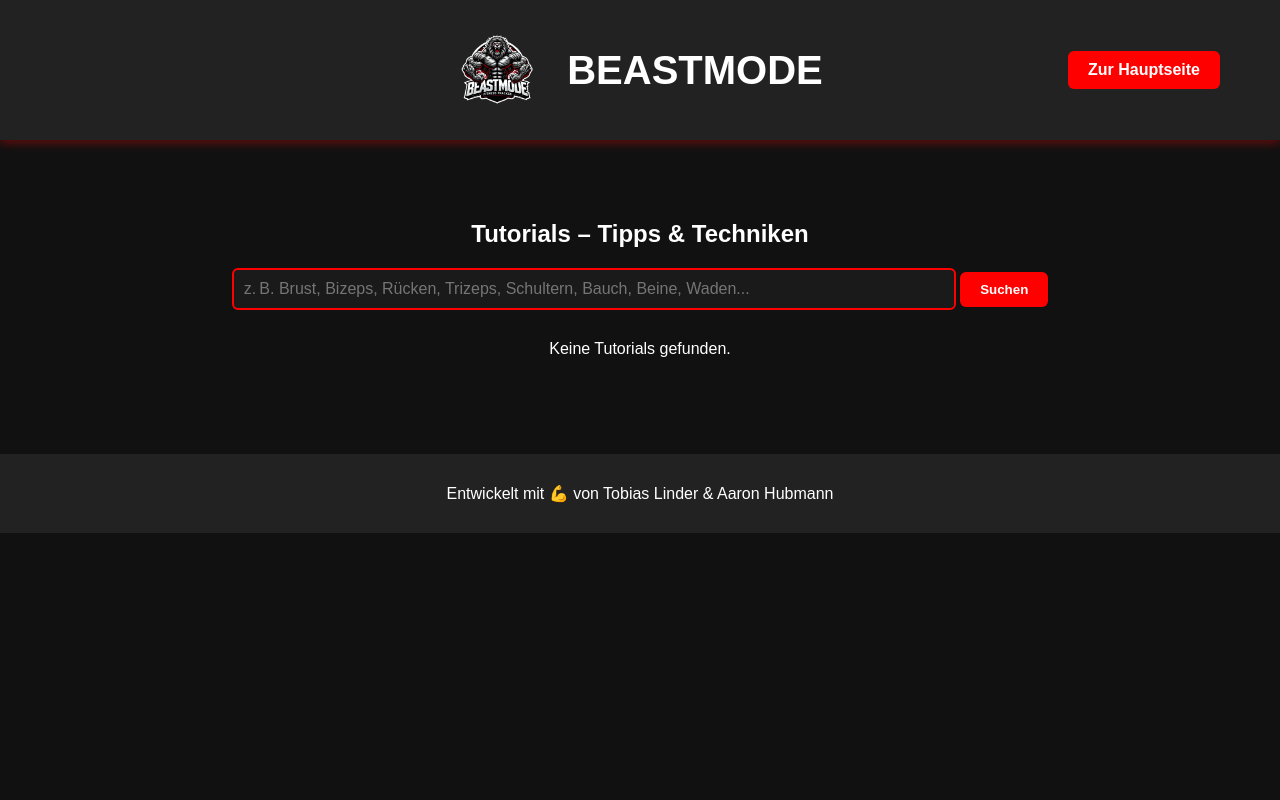
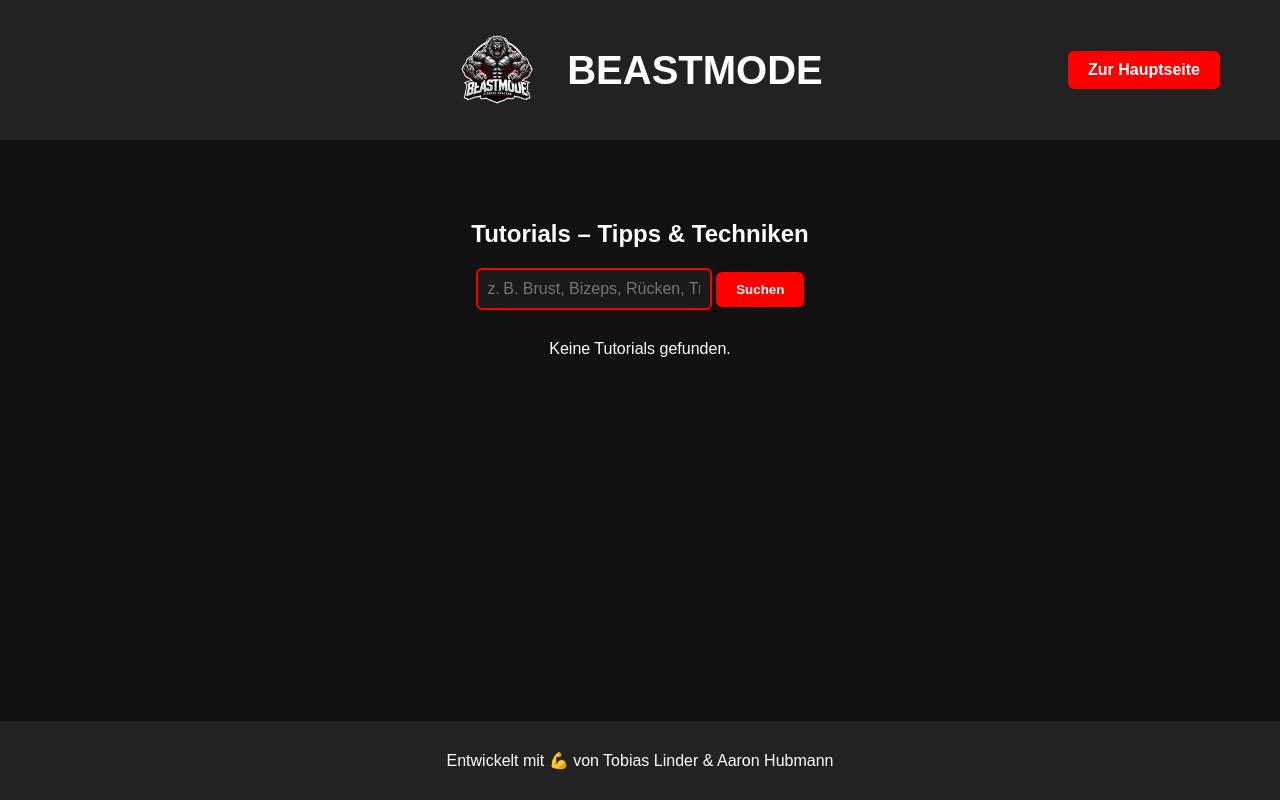
Before and after one commit to Linder419/BeastMode, a PHP site: page /tutorial.php in a window 1280 px wide. Run offline with PHP 8.4, Linux system fonts and the light colour scheme; the visitor is signed in with stand-in values (Sample User, id 1); data that the repository does not hold is empty.

Commit message:
weitere Arbeit Header Footer

```diff
--- a/tutorial.php
+++ b/tutorial.php
@@ -28,12 +28,23 @@ function convertToEmbed($url) {
     <meta charset="UTF-8">
     <title>Tutorials – BeastMode</title>
     <style>
-        body {
+        * {
+            box-sizing: border-box;
+        }
+
+        html, body {
+            margin: 0;
+            padding: 0;
+            font-family: Arial, sans-serif;
             background-color: #111;
             color: white;
-            font-family: Arial, sans-serif;
-            margin: 0;
-            padding: 0;
+            height: 100%;
+        }
+
+        body {
+            display: flex;
+            flex-direction: column;
+            min-height: 100vh;
         }
 
         .header {
@@ -43,9 +54,10 @@ function convertToEmbed($url) {
             display: flex;
             align-items: center;
             justify-content: center;
-            box-shadow: 0 4px 8px rgba(255, 0, 0, 0.3);
             gap: 20px;
             position: relative;
+            /* Kein roter Schatten */
+            box-shadow: none;
         }
 
         .header img {
@@ -82,6 +94,7 @@ function convertToEmbed($url) {
             margin: 40px auto;
             padding: 20px;
             text-align: center;
+            flex: 1;
         }
 
         .search-bar {
@@ -144,7 +157,7 @@ function convertToEmbed($url) {
             text-align: center;
             padding: 30px;
             color: white;
-            margin-top: 60px;
+            margin-top: 40px;
         }
     </style>
 </head>
```
Also changed, not shown: 1 other file.
